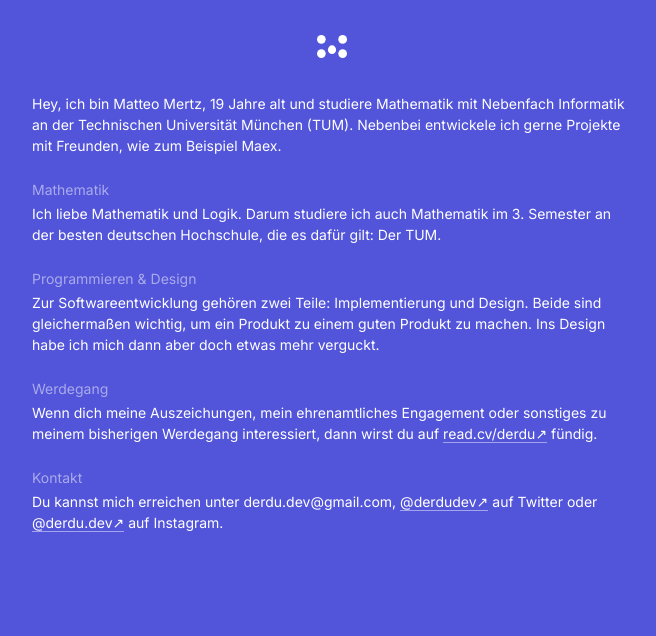
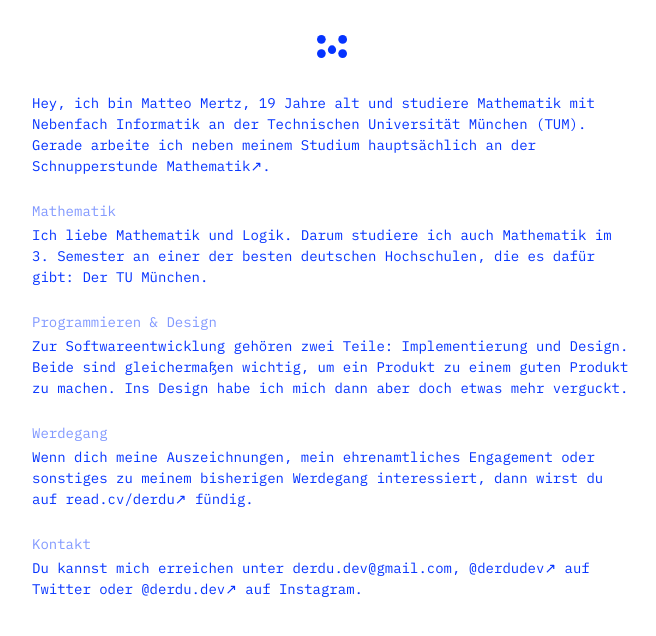
Before and after one commit to derdudev/matteomertzde-v3, a Next.js app: page / in a window 1280 px wide. Shown: the top 636 px of the page, without its empty margins (308-964 px from the left). Built offline with nearby package versions, Linux system fonts and the light colour scheme.

Commit message:
update font => monospaced, update colors => blue

```diff
--- a/src/pages/globals.css
+++ b/src/pages/globals.css
@@ -1,12 +1,12 @@
-@import url('https://fonts.googleapis.com/css2?family=Inter&family=JetBrains+Mono&display=swap');
+@import url('https://fonts.googleapis.com/css2?family=IBM+Plex+Mono:ital,wght@0,100;0,200;0,300;0,400;0,500;0,600;0,700;1,100;1,200;1,300;1,400;1,500;1,600;1,700&display=swap');
 
 :root{
-    --font-family: "Inter";
-    --font-color: #fff;
+    --font-family: "IBM Plex Mono", monospace;
+    --font-color: #0533FF;
     --font-size: 14px;
     --body-text-line-height: 1.5;
 
-    --primary-color: #5254D9;
+    --primary-color: #fff;
 }
 body{
     padding: 0;
--- a/src/pages/index.js
+++ b/src/pages/index.js
@@ -7,25 +7,25 @@ export default function Home() {
         <div className={styles.containerInner}>
             <header className={styles.header}>
                 <svg width="30" height="23" viewBox="0 0 30 23" fill="none" xmlns="http://www.w3.org/2000/svg">
-                    <ellipse cx="4.36364" cy="18.5455" rx="4.36364" ry="4.36364" fill="white"/>
-                    <ellipse cx="4.36364" cy="4.36364" rx="4.36364" ry="4.36364" fill="white"/>
-                    <ellipse cx="25.6364" cy="4.36364" rx="4.36364" ry="4.36364" fill="white"/>
-                    <ellipse cx="25.6364" cy="18.5455" rx="4.36364" ry="4.36364" fill="white"/>
-                    <ellipse cx="15" cy="14.7273" rx="4.09091" ry="4.36364" fill="white"/>
+                    <ellipse cx="4.36364" cy="18.5455" rx="4.36364" ry="4.36364" fill="#0533FF"/>
+                    <ellipse cx="4.36364" cy="4.36364" rx="4.36364" ry="4.36364" fill="#0533FF"/>
+                    <ellipse cx="25.6364" cy="4.36364" rx="4.36364" ry="4.36364" fill="#0533FF"/>
+                    <ellipse cx="25.6364" cy="18.5455" rx="4.36364" ry="4.36364" fill="#0533FF"/>
+                    <ellipse cx="15" cy="14.7273" rx="4.09091" ry="4.36364" fill="#0533FF"/>
                 </svg>
             </header>
             <main>
                 <SimpleSection title={""}>
-                    Hey, ich bin Matteo Mertz, 19 Jahre alt und studiere Mathematik mit Nebenfach Informatik an der Technischen Universität München (TUM). Nebenbei entwickele ich gerne Projekte mit Freunden, wie zum Beispiel Maex.
+                    Hey, ich bin Matteo Mertz, 19 Jahre alt und studiere Mathematik mit Nebenfach Informatik an der Technischen Universität München (TUM). Gerade arbeite ich neben meinem Studium hauptsächlich an der <CLink href={"https://github.com/derdudev/schnupperstunde-mathematik"}>Schnupperstunde Mathematik</CLink>.
                 </SimpleSection>
                 <SimpleSection title={"Mathematik"}>
-                    Ich liebe Mathematik und Logik. Darum studiere ich auch Mathematik im 3. Semester an der besten deutschen Hochschule, die es dafür gilt: Der TUM.
+                    Ich liebe Mathematik und Logik. Darum studiere ich auch Mathematik im 3. Semester an einer der besten deutschen Hochschulen, die es dafür gibt: Der TU München.
                 </SimpleSection>
                 <SimpleSection title={"Programmieren & Design"}>
                     Zur Softwareentwicklung gehören zwei Teile: Implementierung und Design. Beide sind gleichermaßen wichtig, um ein Produkt zu einem guten Produkt zu machen. Ins Design habe ich mich dann aber doch etwas mehr verguckt.
                 </SimpleSection>
                 <SimpleSection title={"Werdegang"}>
-                    Wenn dich meine Auszeichungen, mein ehrenamtliches Engagement oder sonstiges zu meinem bisherigen Werdegang interessiert, dann wirst du auf <CLink href={"https://read.cv/derdu"}>read.cv/derdu</CLink> fündig.
+                    Wenn dich meine Auszeichnungen, mein ehrenamtliches Engagement oder sonstiges zu meinem bisherigen Werdegang interessiert, dann wirst du auf <CLink href={"https://read.cv/derdu"}>read.cv/derdu</CLink> fündig.
                 </SimpleSection>
                 <SimpleSection title={"Kontakt"}>
                     Du kannst mich erreichen unter derdu.dev@gmail.com, <CLink href={"https://twitter.com/derdudev"}>@derdudev</CLink> auf Twitter oder <CLink href={"https://www.instagram.com/derdu.dev/"}>@derdu.dev</CLink> auf Instagram.
```
